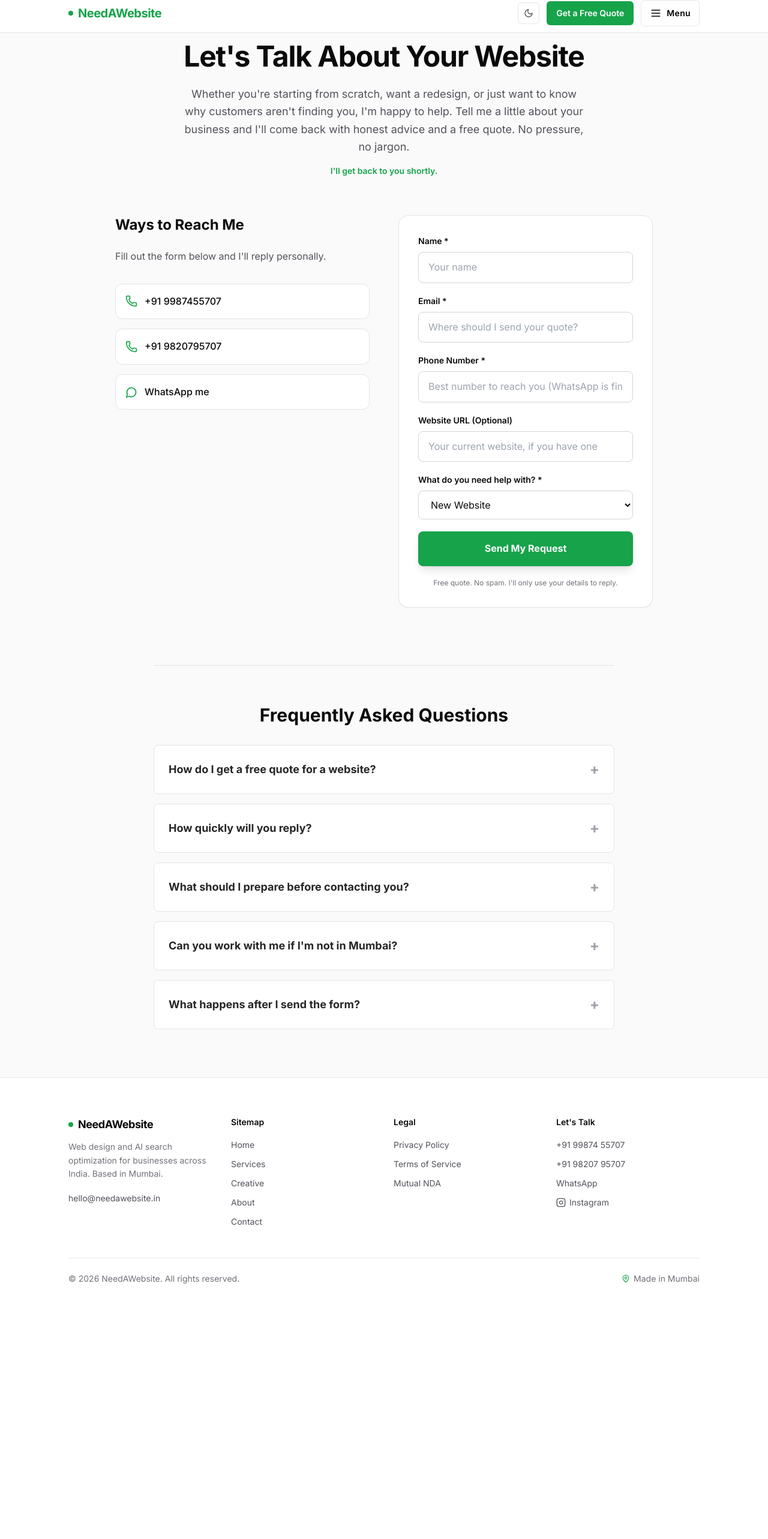
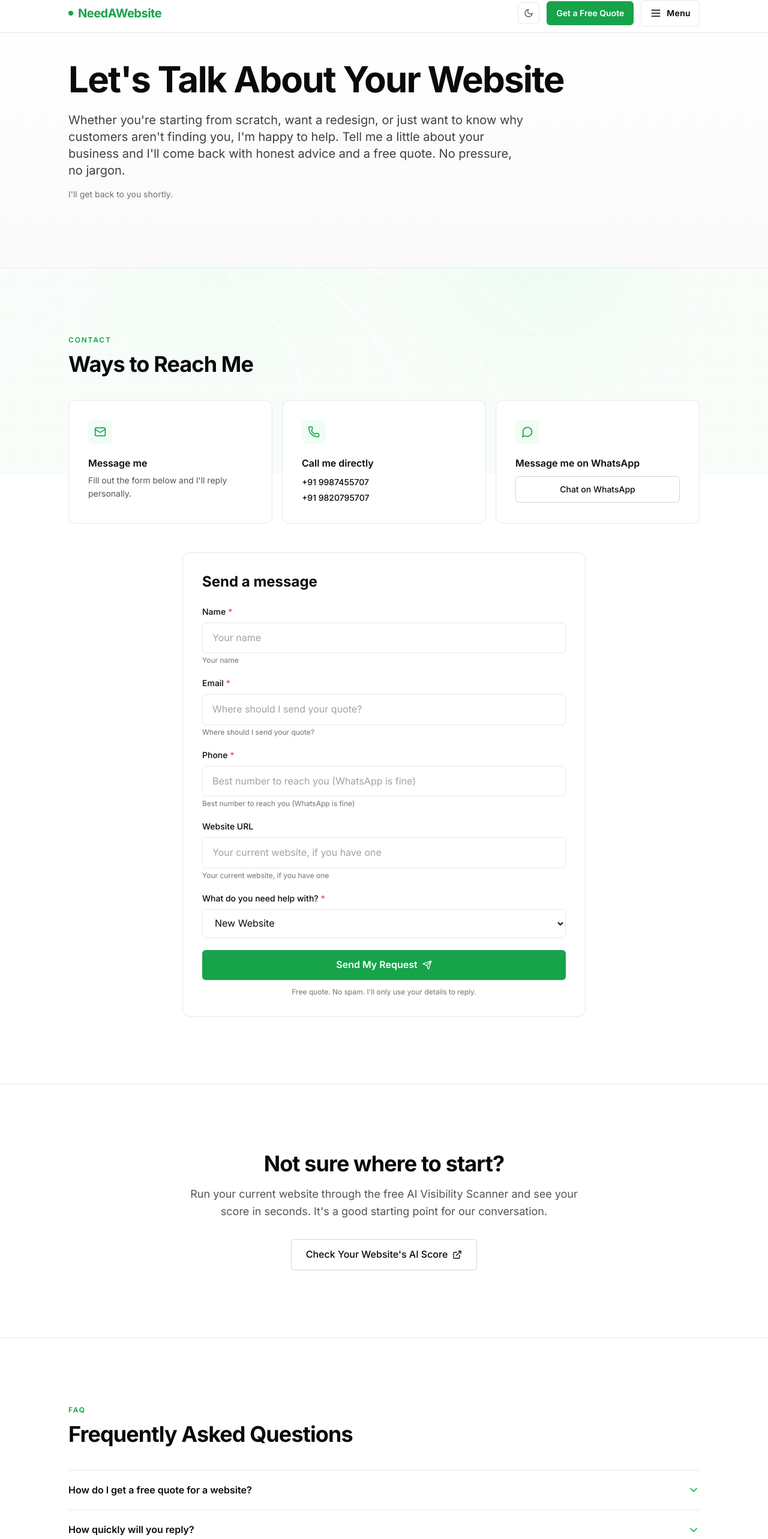
Before and after one commit to tabish021/needawebsite-prototype, a Next.js app: page /contact in a window 1280 px wide. Shown: the part 10-2576 px from the top of the page at 60% size. Before the commit the page ends 2200 px from the top, so only its background shows below. Built offline with nearby package versions, Linux system fonts and the light colour scheme.

Commit message:
Update page.tsx

```diff
--- a/app/contact/page.tsx
+++ b/app/contact/page.tsx
@@ -1,211 +1,211 @@
-'use client';
+import type { Metadata } from 'next';
+import JsonLd from '@/components/JsonLd';
+import Section from '@/components/Section';
+import Card from '@/components/Card';
+import Button from '@/components/Button';
+import Faq from '@/components/Faq';
+import ContactForm from '@/components/ContactForm';
+import { Mail, Phone, MessageCircle, ExternalLink } from 'lucide-react';
 
-import { useState } from 'react';
-import { CheckCircle2, Loader2, Phone, MessageCircle, ExternalLink } from 'lucide-react';
-import Link from 'next/link';
+export const metadata: Metadata = {
+  title: 'Contact NeedAWebsite | Get a Free Website Quote, Mumbai',
+  description: 'Get a free website quote. Call +91 9987455707, WhatsApp or use the form. Mumbai-based web design for businesses across India. Fast replies.',
+  alternates: {
+    canonical: 'https://needawebsite.in/contact',
+  },
+  openGraph: {
+    title: 'Contact NeedAWebsite | Get a Free Website Quote, Mumbai',
+    description: 'Get a free website quote. Call +91 9987455707, WhatsApp or use the form. Mumbai-based web design for businesses across India. Fast replies.',
+    url: 'https://needawebsite.in/contact',
+    type: 'website',
+    siteName: 'NeedAWebsite',
+    images: [
+      {
+        url: 'https://needawebsite.in/og-image.png',
+      },
+    ],
+  },
+  twitter: {
+    card: 'summary_large_image',
+    title: 'Contact NeedAWebsite | Get a Free Website Quote, Mumbai',
+    description: 'Get a free website quote. Call +91 9987455707, WhatsApp or use the form. Mumbai-based web design for businesses across India. Fast replies.',
+    images: ['https://needawebsite.in/og-image.png'],
+  },
+};
 
-const FORMSPREE_ENDPOINT = 'https://formspree.io/f/xoeeodvr';
+const contactFaqs = [
+  {
+    question: 'How do I get a free quote for a website?',
+    answer: "Fill out the form on this page, call +91 9987455707 or +91 9820795707, or message me on WhatsApp. Tell me what you need and I'll send a clear, written quote at no cost.",
+  },
+  {
+    question: 'How quickly will you reply?',
+    answer: "I'll get back to you shortly. For the fastest response, call or message me on WhatsApp.",
+  },
+  {
+    question: 'What should I prepare before contacting you?',
+    answer: "Nothing formal. Share your business name, what you sell or offer, and your current website if you have one. If you're not sure what you need, say so and I'll guide you.",
+  },
+  {
+    question: 'Can you work with me if I\'m not in Mumbai?',
+    answer: "Yes. I'm based in Mumbai but work remotely with businesses across India, over calls, WhatsApp and email.",
+  },
+  {
+    question: 'What happens after I send the form?',
+    answer: "I review your request, get in touch to understand your business, and send a written quote. You decide whether to go ahead. There is no obligation.",
+  },
+];
+
+const contactPageSchema = {
+  '@context': 'https://schema.org',
+  '@type': 'ContactPage',
+  url: 'https://needawebsite.in/contact',
+  mainEntity: {
+    '@type': 'Organization',
+    name: 'NeedAWebsite',
+    telephone: ['+91 9987455707', '+91 9820795707'],
+  },
+};
+
+const breadcrumbSchema = {
+  '@context': 'https://schema.org',
+  '@type': 'BreadcrumbList',
+  itemListElement: [
+    {
+      '@type': 'ListItem',
+      position: 1,
+      name: 'Home',
+      item: 'https://needawebsite.in/',
+    },
+    {
+      '@type': 'ListItem',
+      position: 2,
+      name: 'Contact',
+      item: 'https://needawebsite.in/contact',
+    },
+  ],
+};
+
+const faqPageSchema = {
+  '@context': 'https://schema.org',
+  '@type': 'FAQPage',
+  mainEntity: contactFaqs.map((faq) => ({
+    '@type': 'Question',
+    name: faq.question,
+    acceptedAnswer: {
+      '@type': 'Answer',
+      text: faq.answer,
+    },
+  })),
+};
 
 export default function ContactPage() {
-  const [formData, setFormData] = useState({
-    name: '',
-    email: '',
-    phone: '',
-    website: '',
-    helpType: 'New Website',
-  });
-
-  const [status, setStatus] = useState<'idle' | 'submitting' | 'success' | 'error'>('idle');
-
-  const handleChange = (e: React.ChangeEvent<HTMLInputElement | HTMLSelectElement>) => {
-    setFormData({ ...formData, [e.target.name]: e.target.value });
-  };
-
-  const handleSubmit = async (e: React.FormEvent) => {
-    e.preventDefault();
-    setStatus('submitting');
-
-    try {
-      const response = await fetch(FORMSPREE_ENDPOINT, {
-        method: 'POST',
-        headers: {
-          'Content-Type': 'application/json',
-          'Accept': 'application/json',
-        },
-        body: JSON.stringify(formData),
-      });
-
-      if (response.ok) {
-        setStatus('success');
-        setFormData({ name: '', email: '', phone: '', website: '', helpType: 'New Website' });
-      } else {
-        setStatus('error');
-      }
-    } catch (error) {
-      setStatus('error');
-    }
-  };
+  const faqItems = contactFaqs.map((faq) => ({
+    q: faq.question,
+    a: faq.answer,
+  }));
 
   return (
-    <div className="bg-[#FAFAFA] dark:bg-[#09090B] min-h-screen text-[#0A0A0A] dark:text-zinc-50 font-sans py-20 px-6 transition-colors duration-200">
-      <div className="max-w-[1100px] mx-auto">
+    <>
+      <JsonLd data={contactPageSchema} />
+      <JsonLd data={breadcrumbSchema} />
+      <JsonLd data={faqPageSchema} />
 
-        {/* Intro */}
-        <div className="max-w-2xl mx-auto text-center mb-16">
-          <h1 className="text-4xl md:text-5xl font-bold tracking-tight mb-6">Let's Talk About Your Website</h1>
-          <p className="text-lg text-zinc-600 dark:text-zinc-400 leading-relaxed">
+      {/* 1. HERO */}
+      <section className="bg-gradient-to-b from-white to-[#FAFAFA] dark:from-[#09090B] dark:to-[#121215] py-20 md:py-28 border-b border-[#E5E7EB] dark:border-zinc-800 transition-colors duration-200">
+        <div className="max-w-[1100px] mx-auto px-5 sm:px-6">
+          <h1 className="text-4xl md:text-6xl font-bold tracking-[-0.03em] leading-[1.05] text-balance text-[#0A0A0A] dark:text-zinc-50">
+            Let's Talk About Your Website
+          </h1>
+          <p className="mt-6 text-lg md:text-xl text-[#3F3F46] dark:text-zinc-300 max-w-3xl leading-relaxed">
             Whether you're starting from scratch, want a redesign, or just want to know why customers aren't finding you, I'm happy to help. Tell me a little about your business and I'll come back with honest advice and a free quote. No pressure, no jargon.
           </p>
-          <p className="mt-4 text-sm font-semibold text-[#16A34A]">I'll get back to you shortly.</p>
+          <p className="mt-4 text-sm text-[#71717A] dark:text-zinc-400">
+            I'll get back to you shortly.
+          </p>
+        </div>
+      </section>
+
+      {/* 2. WAYS TO REACH ME & 3. CONTACT FORM */}
+      <Section
+        eyebrow="CONTACT"
+        title="Ways to Reach Me"
+        className="border-b border-[#E5E7EB] dark:border-zinc-800"
+      >
+        <div className="grid md:grid-cols-3 gap-4 mt-8">
+          <Card icon={<Mail className="w-5 h-5" />}>
+            <h3 className="font-semibold mb-1 text-[#0A0A0A] dark:text-zinc-100">Message me</h3>
+            <p className="text-sm text-[#52525B] dark:text-zinc-300 leading-relaxed">
+              Fill out the form below and I'll reply personally.
+            </p>
+          </Card>
+
+          <Card icon={<Phone className="w-5 h-5" />}>
+            <h3 className="font-semibold mb-2 text-[#0A0A0A] dark:text-zinc-100">Call me directly</h3>
+            <div className="flex flex-col gap-1.5">
+              <a
+                href="tel:+919987455707"
+                className="text-sm font-medium text-[#0A0A0A] dark:text-zinc-200 hover:text-brand dark:hover:text-emerald-400 transition-colors block"
+              >
+                +91 9987455707
+              </a>
+              <a
+                href="tel:+919820795707"
+                className="text-sm font-medium text-[#0A0A0A] dark:text-zinc-200 hover:text-brand dark:hover:text-emerald-400 transition-colors block"
+              >
+                +91 9820795707
+              </a>
+            </div>
+          </Card>
+
+          <Card icon={<MessageCircle className="w-5 h-5" />}>
+            <h3 className="font-semibold mb-2 text-[#0A0A0A] dark:text-zinc-100">Message me on WhatsApp</h3>
+            <div>
+              <Button
+                variant="ghost"
+                href="https://wa.me/919987455707?text=Hi%20Tabish%2C%20I%27d%20like%20a%20quote%20for%20a%20website"
+                target="_blank"
+                rel="noopener noreferrer"
+                className="!px-4 !py-2 !min-h-[44px] text-sm w-full"
+              >
+                Chat on WhatsApp
+              </Button>
+            </div>
+          </Card>
         </div>
 
-        <div className="grid md:grid-cols-2 gap-12 max-w-4xl mx-auto">
+        {/* 3. CONTACT FORM */}
+        <Card className="mt-12 max-w-2xl mx-auto">
+          <h2 className="text-2xl font-bold mb-6 text-[#0A0A0A] dark:text-zinc-100">Send a message</h2>
+          <ContactForm />
+        </Card>
+      </Section>
 
-          {/* Left Column: Ways to Reach Me */}
-          <div>
-            <h2 className="text-2xl font-bold mb-6">Ways to Reach Me</h2>
-            <p className="text-zinc-600 dark:text-zinc-400 mb-8">Fill out the form below and I'll reply personally.</p>
+      {/* 4. NOT SURE WHERE TO START */}
+      <Section bg="grey" className="text-center border-b border-[#E5E7EB] dark:border-zinc-800">
+        <h2 className="text-3xl md:text-4xl font-bold tracking-tight text-[#0A0A0A] dark:text-zinc-50 mb-4 text-balance">
+          Not sure where to start?
+        </h2>
+        <p className="max-w-2xl mx-auto text-center text-[#52525B] dark:text-zinc-300 text-lg leading-relaxed">
+          Run your current website through the free AI Visibility Scanner and see your score in seconds. It's a good starting point for our conversation.
+        </p>
+        <div className="mt-8 flex justify-center">
+          <Button
+            variant="ghost"
+            href="https://aiscan.needawebsite.in"
+            target="_blank"
+            rel="noopener noreferrer"
+          >
+            <span>Check Your Website's AI Score</span>
+            <ExternalLink className="w-4 h-4" />
+          </Button>
+        </div>
+      </Section>
 
-            <div className="space-y-4">
-              <a href="tel:+919987455707" className="flex items-center gap-3 p-4 bg-white dark:bg-zinc-900 border border-zinc-200 dark:border-zinc-800 rounded-xl hover:border-[#16A34A] transition-colors">
-                <Phone className="w-5 h-5 text-[#16A34A]" />
-                <span className="font-medium">+91 9987455707</span>
-              </a>
-              <a href="tel:+919820795707" className="flex items-center gap-3 p-4 bg-white dark:bg-zinc-900 border border-zinc-200 dark:border-zinc-800 rounded-xl hover:border-[#16A34A] transition-colors">
-                <Phone className="w-5 h-5 text-[#16A34A]" />
-                <span className="font-medium">+91 9820795707</span>
-              </a>
-              <a href="https://wa.me/919987455707" target="_blank" rel="noopener noreferrer" className="flex items-center gap-3 p-4 bg-white dark:bg-zinc-900 border border-zinc-200 dark:border-zinc-800 rounded-xl hover:border-[#16A34A] transition-colors">
-                <MessageCircle className="w-5 h-5 text-[#16A34A]" />
-                <span className="font-medium">WhatsApp me</span>
-              </a>
-            </div>
-          </div>
-
-          {/* Right Column: The Form */}
-          <div className="bg-white dark:bg-zinc-900 border border-zinc-200 dark:border-zinc-800 rounded-2xl p-6 md:p-8 shadow-sm">
-
-            {status === 'success' ? (
-              <div className="text-center py-12">
-                <CheckCircle2 className="w-16 h-16 text-[#16A34A] mx-auto mb-6" />
-                <h3 className="text-2xl font-bold mb-2">Thank you!</h3>
-                <p className="text-zinc-600 dark:text-zinc-400">I've received your request and will be in touch shortly.</p>
-              </div>
-            ) : (
-              <form onSubmit={handleSubmit} className="space-y-5">
-                <div>
-                  <label className="block text-sm font-semibold mb-2">Name *</label>
-                  <input required type="text" name="name" value={formData.name} onChange={handleChange} className="w-full px-4 py-3 rounded-lg border border-zinc-300 dark:border-zinc-700 bg-transparent focus:ring-2 focus:ring-[#16A34A] focus:border-transparent outline-none" placeholder="Your name" />
-                </div>
-
-                <div>
-                  <label className="block text-sm font-semibold mb-2">Email *</label>
-                  <input required type="email" name="email" value={formData.email} onChange={handleChange} className="w-full px-4 py-3 rounded-lg border border-zinc-300 dark:border-zinc-700 bg-transparent focus:ring-2 focus:ring-[#16A34A] focus:border-transparent outline-none" placeholder="Where should I send your quote?" />
-                </div>
-
-                <div>
-                  <label className="block text-sm font-semibold mb-2">Phone Number *</label>
-                  <input required type="tel" name="phone" value={formData.phone} onChange={handleChange} className="w-full px-4 py-3 rounded-lg border border-zinc-300 dark:border-zinc-700 bg-transparent focus:ring-2 focus:ring-[#16A34A] focus:border-transparent outline-none" placeholder="Best number to reach you (WhatsApp is fine)" />
-                </div>
-
-                <div>
-                  <label className="block text-sm font-semibold mb-2">Website URL (Optional)</label>
-                  <input type="url" name="website" value={formData.website} onChange={handleChange} className="w-full px-4 py-3 rounded-lg border border-zinc-300 dark:border-zinc-700 bg-transparent focus:ring-2 focus:ring-[#16A34A] focus:border-transparent outline-none" placeholder="Your current website, if you have one" />
-                </div>
-
-                <div>
-                  <label className="block text-sm font-semibold mb-2">What do you need help with? *</label>
-                  <select name="helpType" value={formData.helpType} onChange={handleChange} className="w-full px-4 py-3 rounded-lg border border-zinc-300 dark:border-zinc-700 bg-white dark:bg-zinc-900 focus:ring-2 focus:ring-[#16A34A] focus:border-transparent outline-none">
-                    <option value="New Website">New Website</option>
-                    <option value="Redesign">Redesign</option>
-                    <option value="AI Optimization">AI Optimization</option>
-                    <option value="Custom App">Custom App</option>
-                  </select>
-                </div>
-
-                {status === 'error' && (
-                  <p className="text-red-500 text-sm font-semibold">Something went wrong. Please try again or email me directly.</p>
-                )}
-
-                <button
-                  type="submit"
-                  disabled={status === 'submitting'}
-                  className="w-full flex items-center justify-center gap-2 px-8 py-4 bg-[#16A34A] hover:bg-[#15803D] disabled:opacity-50 disabled:cursor-not-allowed text-white font-bold rounded-lg shadow-lg transition-all duration-300"
-                >
-                  {status === 'submitting' ? (
-                    <>
-                      <Loader2 className="w-5 h-5 animate-spin" /> Sending...
-                    </>
-                  ) : (
-                    'Send My Request'
-                  )}
-                </button>
-                <p className="text-xs text-center text-zinc-500 dark:text-zinc-400 mt-2">
-                  Free quote. No spam. I'll only use your details to reply.
-                </p>
-              </form>
-            )}
-          </div>
-        </div>
-
-        {/* FAQ Section */}
-        <div className="max-w-3xl mx-auto mt-24 pt-16 border-t border-zinc-200 dark:border-zinc-800">
-          <h2 className="text-3xl font-bold mb-8 text-center">Frequently Asked Questions</h2>
-
-          <div className="space-y-4">
-            <details className="group bg-white dark:bg-zinc-900 border border-zinc-200 dark:border-zinc-800 rounded-lg overflow-hidden">
-              <summary className="flex items-center justify-between p-6 cursor-pointer font-bold text-lg text-zinc-800 dark:text-zinc-200 hover:text-[#16A34A] transition-colors list-none">
-                How do I get a free quote for a website?
-                <span className="text-2xl text-zinc-400 group-open:rotate-45 transition-transform duration-300">+</span>
-              </summary>
-              <div className="px-6 pb-6 text-zinc-600 dark:text-zinc-400 leading-relaxed">
-                Fill out the form on this page, call +91 9987455707 or +91 9820795707, or message me on WhatsApp. Tell me what you need and I'll send a clear, written quote at no cost.
-              </div>
-            </details>
-
-            <details className="group bg-white dark:bg-zinc-900 border border-zinc-200 dark:border-zinc-800 rounded-lg overflow-hidden">
-              <summary className="flex items-center justify-between p-6 cursor-pointer font-bold text-lg text-zinc-800 dark:text-zinc-200 hover:text-[#16A34A] transition-colors list-none">
-                How quickly will you reply?
-                <span className="text-2xl text-zinc-400 group-open:rotate-45 transition-transform duration-300">+</span>
-              </summary>
-              <div className="px-6 pb-6 text-zinc-600 dark:text-zinc-400 leading-relaxed">
-                I'll get back to you shortly. For the fastest response, call or message me on WhatsApp.
-              </div>
-            </details>
-
-            <details className="group bg-white dark:bg-zinc-900 border border-zinc-200 dark:border-zinc-800 rounded-lg overflow-hidden">
-              <summary className="flex items-center justify-between p-6 cursor-pointer font-bold text-lg text-zinc-800 dark:text-zinc-200 hover:text-[#16A34A] transition-colors list-none">
-                What should I prepare before contacting you?
-                <span className="text-2xl text-zinc-400 group-open:rotate-45 transition-transform duration-300">+</span>
-              </summary>
-              <div className="px-6 pb-6 text-zinc-600 dark:text-zinc-400 leading-relaxed">
-                Nothing formal. Share your business name, what you sell or offer, and your current website if you have one. If you're not sure what you need, say so and I'll guide you.
-              </div>
-            </details>
-
-            <details className="group bg-white dark:bg-zinc-900 border border-zinc-200 dark:border-zinc-800 rounded-lg overflow-hidden">
-              <summary className="flex items-center justify-between p-6 cursor-pointer font-bold text-lg text-zinc-800 dark:text-zinc-200 hover:text-[#16A34A] transition-colors list-none">
-                Can you work with me if I'm not in Mumbai?
-                <span className="text-2xl text-zinc-400 group-open:rotate-45 transition-transform duration-300">+</span>
-              </summary>
-              <div className="px-6 pb-6 text-zinc-600 dark:text-zinc-400 leading-relaxed">
-                Yes. I'm based in Mumbai but work remotely with businesses across India, over calls, WhatsApp and email.
-              </div>
-            </details>
-
-            <details className="group bg-white dark:bg-zinc-900 border border-zinc-200 dark:border-zinc-800 rounded-lg overflow-hidden">
-              <summary className="flex items-center justify-between p-6 cursor-pointer font-bold text-lg text-zinc-800 dark:text-zinc-200 hover:text-[#16A34A] transition-colors list-none">
-                What happens after I send the form?
-                <span className="text-2xl text-zinc-400 group-open:rotate-45 transition-transform duration-300">+</span>
-              </summary>
-              <div className="px-6 pb-6 text-zinc-600 dark:text-zinc-400 leading-relaxed">
-                I review your request, get in touch to understand your business, and send a written quote. You decide whether to go ahead. There is no obligation.
-              </div>
-            </details>
-          </div>
-        </div>
-
-      </div>
-    </div>
+      {/* 5. FAQ */}
+      <Section eyebrow="FAQ" title="Frequently Asked Questions">
+        <Faq items={faqItems} />
+      </Section>
+    </>
   );
 }
```
